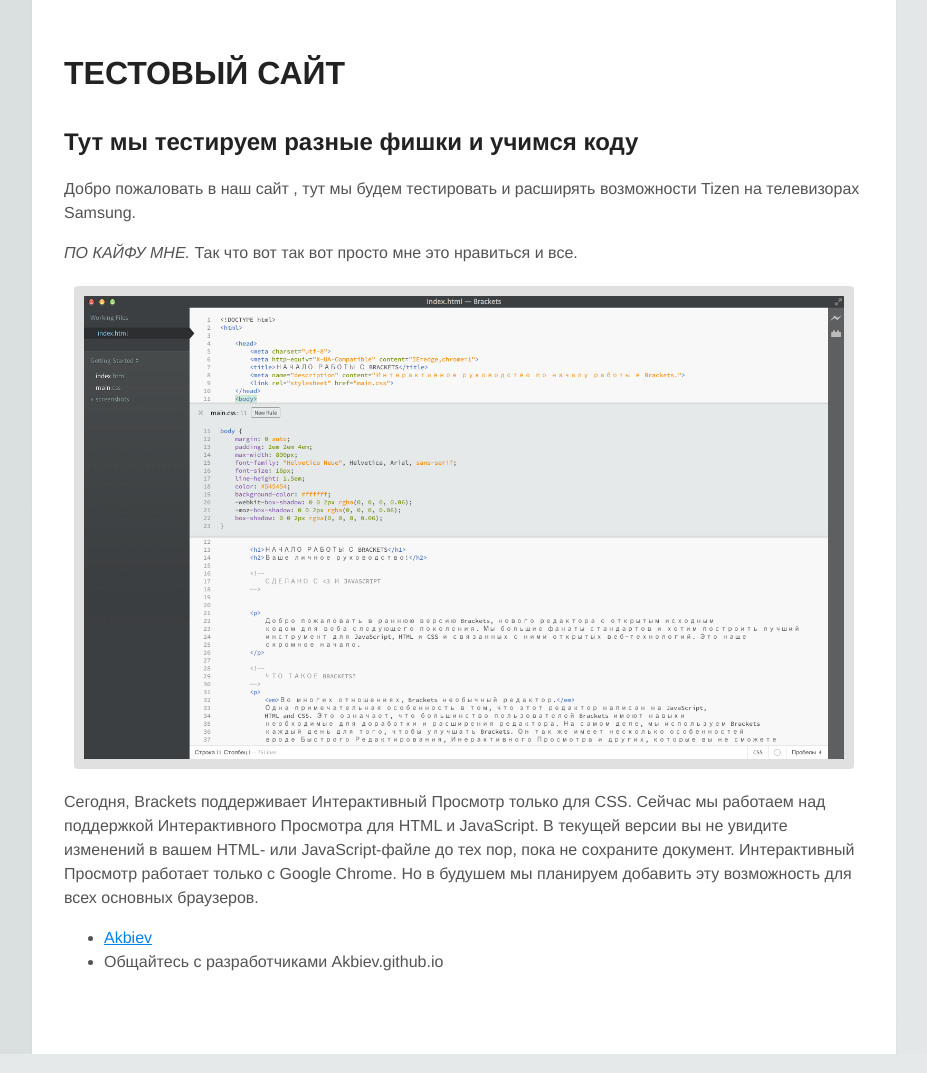
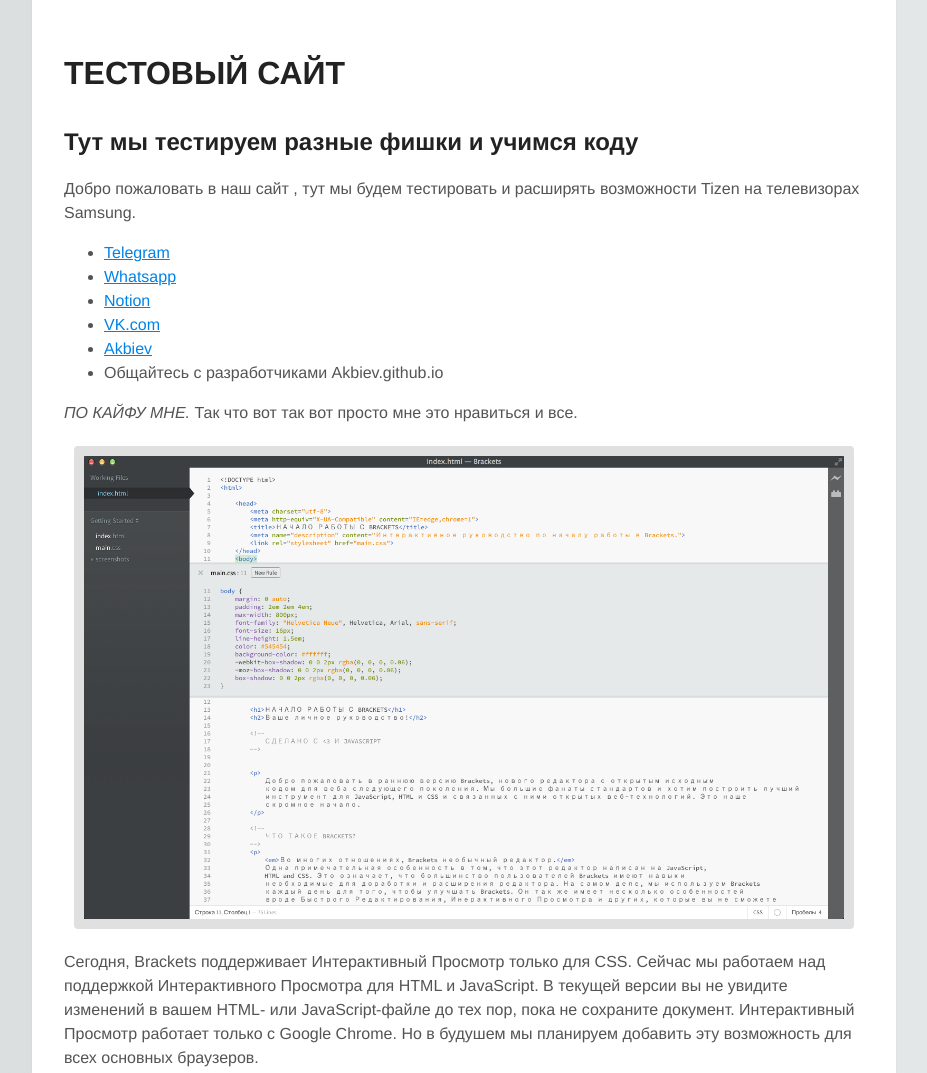
Before and after one commit to Akbiev/akbiev.github.io, a plain HTML site: page index.html in a window 1280 px wide. Shown: the top 1073 px of the page, without its empty margins (176-1103 px from the left). Drawn offline with Linux system fonts and the light colour scheme.

Commit message:
Update index.html

```diff
--- a/index.html
+++ b/index.html
@@ -21,6 +21,15 @@
 		<p>
 			Добро пожаловать в наш сайт , тут мы будем тестировать и расширять возможности Tizen на телевизорах Samsung.
 		</p>
+	    <ul>
+			<li><a href="http://web.telegram.org">Telegram</a></li>
+		        <li><a href="http://web.whatsapp.com">Whatsapp</a></li>
+		        <li><a href="http://www.notion.so">Notion</a></li>
+		        <li><a href="http://www.vk.com">VK.com</a></li>
+		        <li><a href="http://akbiev.github.io">Akbiev</a></li>
+
+			<li>Общайтесь с разработчиками Akbiev.github.io</li>
+		</ul>
 
 		<!--
 			ЗАЧЕМ МНЕ ЭТО НАДО?
```
